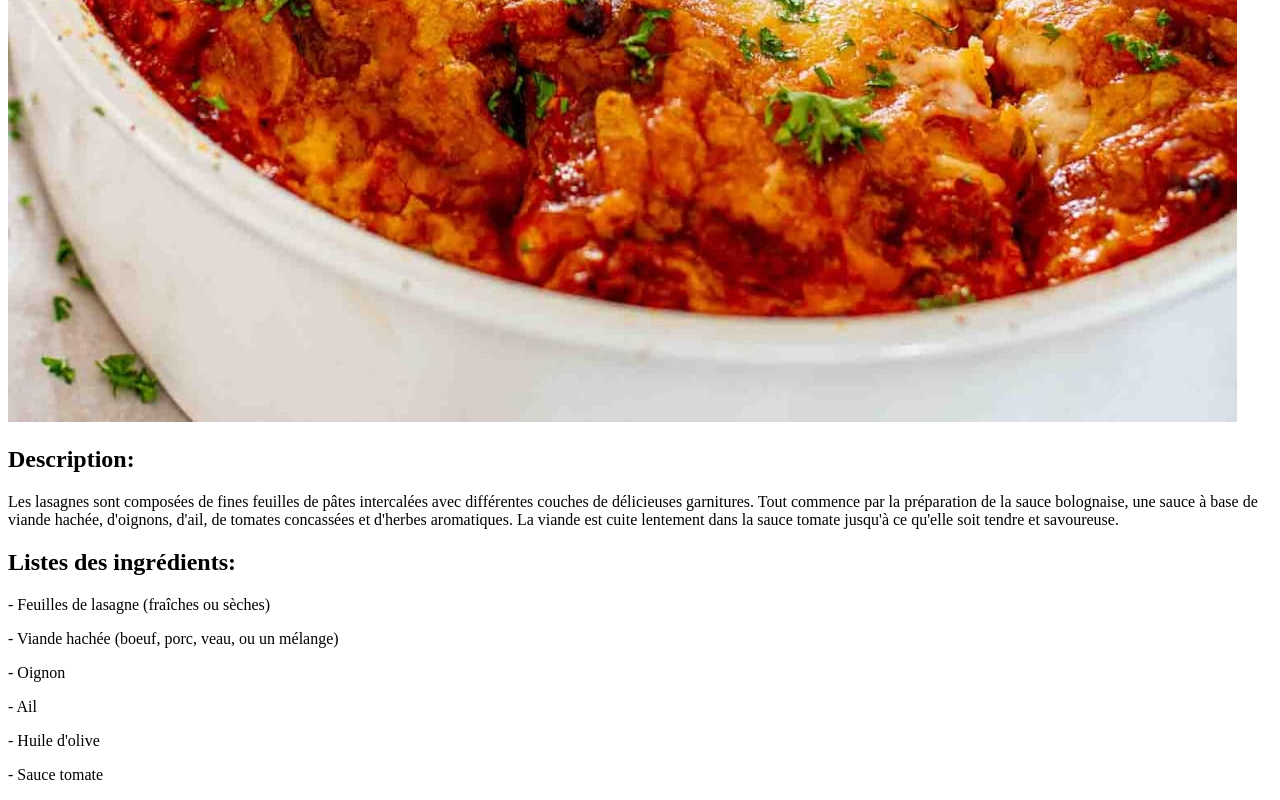
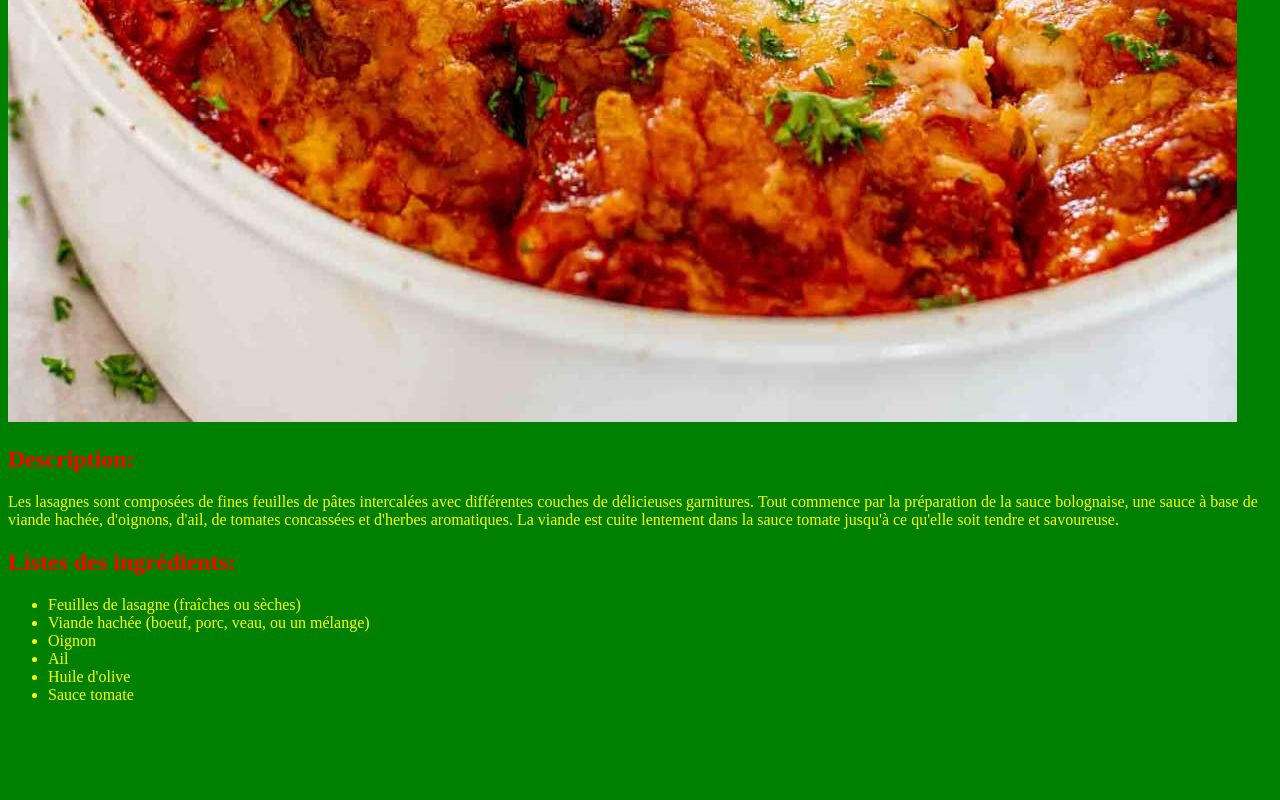
Before and after one commit to llmpro/odin-recipes, a plain HTML site: page recipes/lasagna.html in a window 1280 px wide. Shown: the part 1194-1994 px from the top of the page. After the commit the page ends 1914 px from the top, so only its background shows below. Drawn offline with Linux system fonts and the light colour scheme.

Commit message:
small update css

```diff
--- a/recipes/lasagna.html
+++ b/recipes/lasagna.html
@@ -3,27 +3,34 @@
 <head>
     <meta charset="UTF-8">
     <meta name="viewport" content="width=device-width, initial-scale=1.0">
-    <title>Document</title>
+    <title>Recette</title>
+    <link rel="stylesheet" href="../styles.css">
 </head>
 <body>
-    <h1>lasagna</h1>
+    <h1>lasagnes</h1>
     <img src="../images/lasagna.jpg">
     <h2>Description:</h2>
 
-    Les lasagnes sont composées de fines feuilles de pâtes intercalées
+    <p>Les lasagnes sont composées de fines feuilles de pâtes intercalées
     avec différentes couches de délicieuses garnitures.
     Tout commence par la préparation de la sauce bolognaise,
     une sauce à base de viande hachée, d'oignons, d'ail,
     de tomates concassées et d'herbes aromatiques.
     La viande est cuite lentement dans la sauce
-    tomate jusqu'à ce qu'elle soit tendre et savoureuse.
+    tomate jusqu'à ce qu'elle soit tendre et savoureuse.</p>
+
     <h2>Listes des ingrédients:</h2>
-    <p>- Feuilles de lasagne (fraîches ou sèches)</p>
-    <p>- Viande hachée (boeuf, porc, veau, ou un mélange)</p>
-    <p>- Oignon</p>
-    <p>- Ail</p>
-    <p>- Huile d'olive</p>
-    <p>- Sauce tomate</p>
+
+    <ul>
+
+   <li>Feuilles de lasagne (fraîches ou sèches)</li>
+   <li>Viande hachée (boeuf, porc, veau, ou un mélange)</li>
+   <li>Oignon</li>
+   <li>Ail</li>
+   <li>Huile d'olive</li>
+   <li>Sauce tomate</li>
+
+   </ul>
 
 </body>
 </html>
--- /dev/null
+++ b/styles.css
@@ -0,0 +1,5 @@
+* { background-color: green;}
+h1 { color: yellow;}
+p { color: yellow;}
+h2 { color: red;}
+ul { color: yellow;}
```
Also changed, not shown: index.html (+3 -1 lines).
